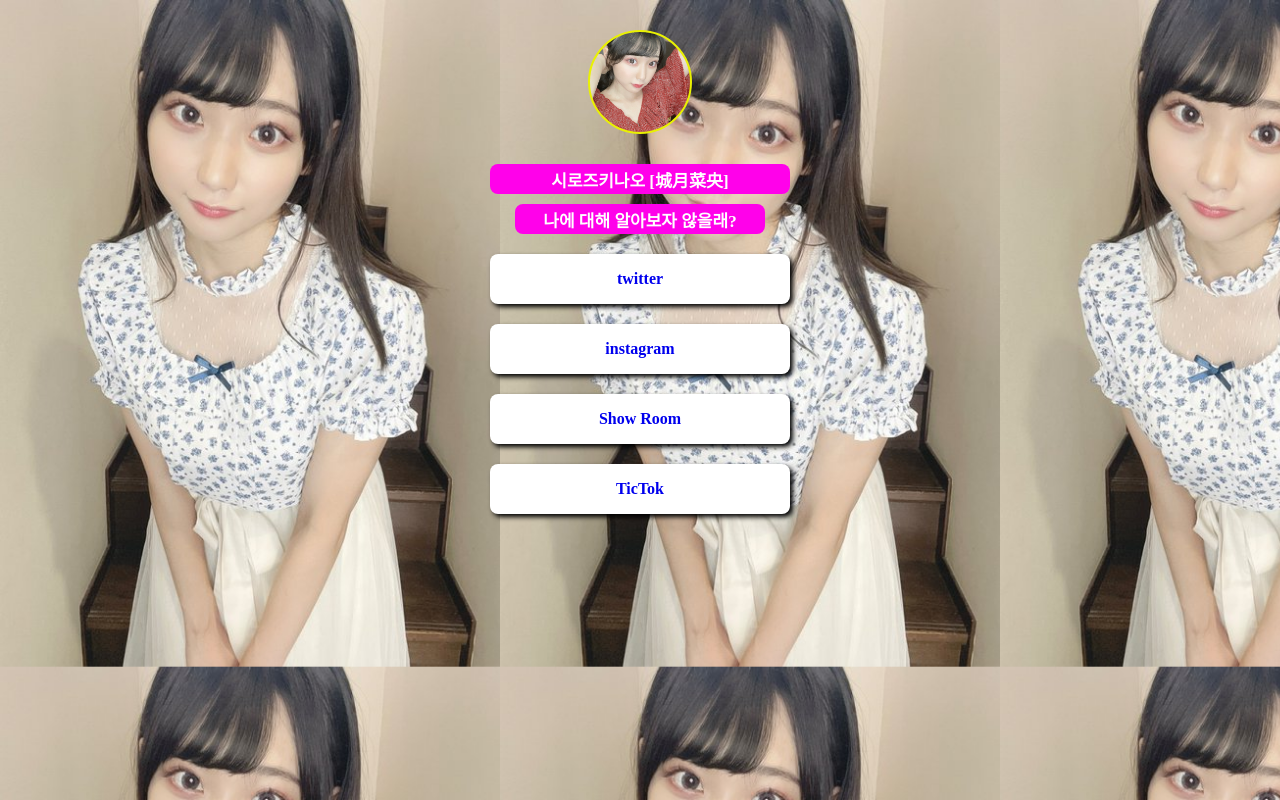
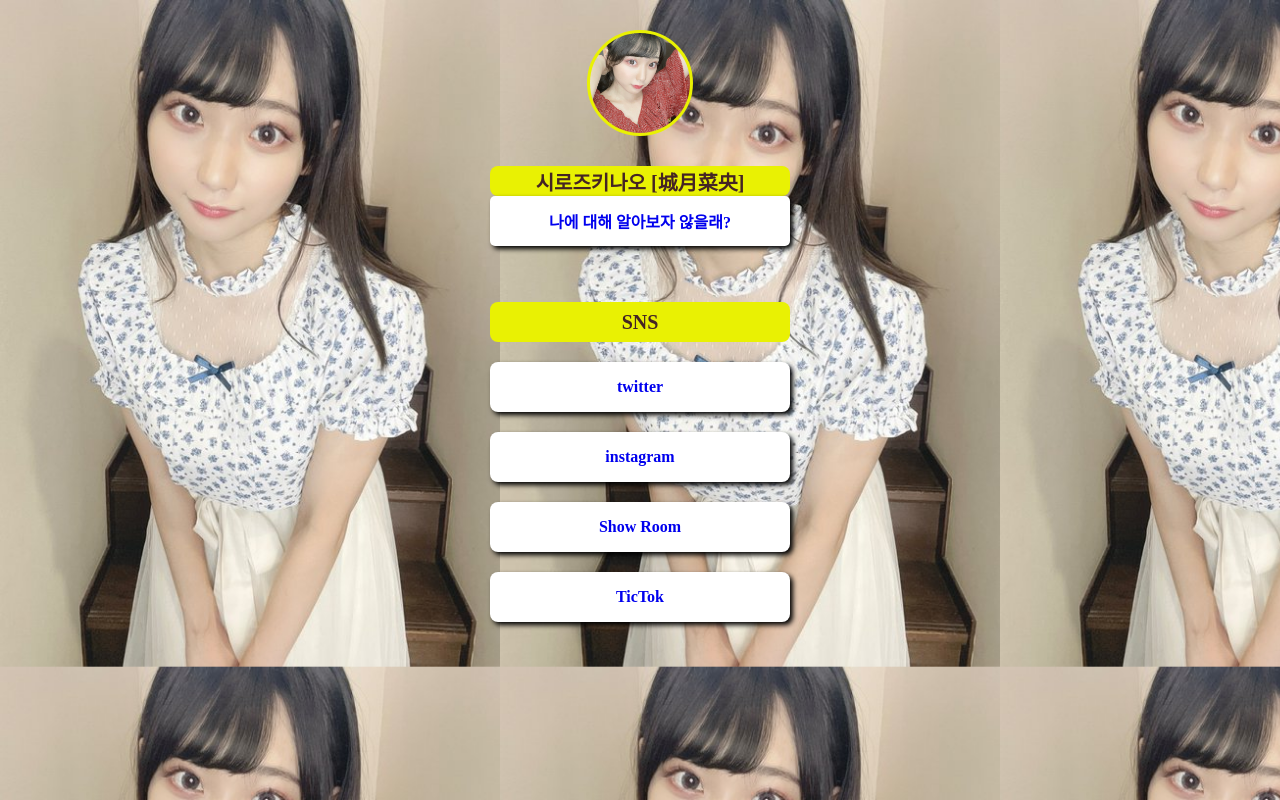
Before and after one commit to doruco/nao_kizuki, a plain HTML site: page index.html in a window 1280 px wide. Drawn offline with Linux system fonts and the light colour scheme; a web font is replaced by a local one.

Commit message:
Add files via upload

```diff
--- a/index.html
+++ b/index.html
@@ -1,8 +1,7 @@
 <!DOCTYPE html>
 <html>
     <head>
-        <!-- 웹페이지 보이지는 않지만, 필요한 설정을 해두는 곳이에요.
-             우리가 집을 위해 미리 생각 해놓은 것을 적어두는 곳이라고 할 수 있죠!-->
+
         <meta charset="UTF-8" />
         <meta http-equiv="X-UA-Compatible" content="IE=edge" />
         <meta name="viewport" content="width=device-width, initial-scale=1.0" />
@@ -23,6 +22,8 @@
                 background-color: #e9f103;
                 background-size:500px;
 
+                margin: auto;
+
 
             }
 
@@ -33,19 +34,19 @@
                 background-color: white;
                 border-radius: 100%;
 
-                border : 2px solid  #e9f103;
+                border : 3px solid  #e9f103;
                 background-image: url('FbodNOOacAAZZ3c.jpg');
                 background-position: center;
                 background-size: cover;
             }
             .main{
-                color: white;
-                font-size:  50px;
+                color:  rgb(68, 36, 36);
+                font-size:  25px;
                 width: 300px;
                 height: 30px;
-                color:  white;
-                font-size: 17px;
-                background-color:  #ff01ea;
+                color:  rgb(68, 36, 36);
+                font-size: 20px;
+                background-color:  #e9f103;
                 border-radius:  8px;
                 display: flex;
                 flex-direction: column;
@@ -56,19 +57,12 @@
 
 
                 margin-top: 30px;
-                margin-bottom:  10px;
+                margin-bottom:  0.1px;
             }
             .sub {
-                width: 250px;
-                height: 30px;
-                color:  white;
-                font-size: 17px;
-                background-color:    #ff01ea;
-                border-radius:  8px;
 
                 margin-top: 0px;
 
-                margin-bottom:  20px;
 
                 font-size:  14;
                 font-weight:  bold;
@@ -76,6 +70,8 @@
                 flex-direction: column;
                 justify-content:  center;
                 align-items: center;
+
+
             }
 
 
@@ -129,6 +125,57 @@
                position: relative;
             }
 
+            .sub > a
+            {
+                width: 300px;
+                height: 50px;
+
+                background-color:  white;
+                border-radius:  5px;
+
+                margin-bottom:  20px;
+
+                font-size:  14;
+                font-weight:  bold;
+                color:44398A ;
+
+                display: flex;
+                flex-direction: column;
+                justify-content:  center;
+                align-items: center;
+
+                text-decoration: none;
+
+                box-shadow: 3px 3px 5px 0px black;
+
+
+
+            }
+
+            .sub > a:hover
+            {
+                background-color: #f2f2f2;
+            }
+
+            .SNS
+            {
+                width: 300px;
+                height: 40px;
+                background-color:  #e9f103;
+                border-radius:  8px;
+                color: rgb(68, 36, 36);
+                font-size:  20px;
+                font-weight:  bold;
+
+                margin-bottom: 0.1;
+
+
+                display: flex;
+                flex-direction: column;
+                justify-content:  center;
+                align-items: center;
+            }
+
 
 
 
@@ -143,8 +190,9 @@
         <div class ="wrap">
             <div class = "profile"></div>
             <h1 class = "main"> 시로즈키나오 [城月菜央] </h1>
-            <p class = "sub">나에 대해 알아보자 않을래? </p>
+            <p class = "sub"> <a href ="http://takanenonadeshiko.jp/nao_kizuki/">나에 대해 알아보자 않을래? </a> </p>
 
+            <p class = "SNS"> SNS</p>
 
             <a target="_blank" href= "https://twitter.com/nao_kizuki">twitter</a>
             <a target="_blank" href= "https://www.instagram.com/nao_kizuki_/">instagram</a>
```
